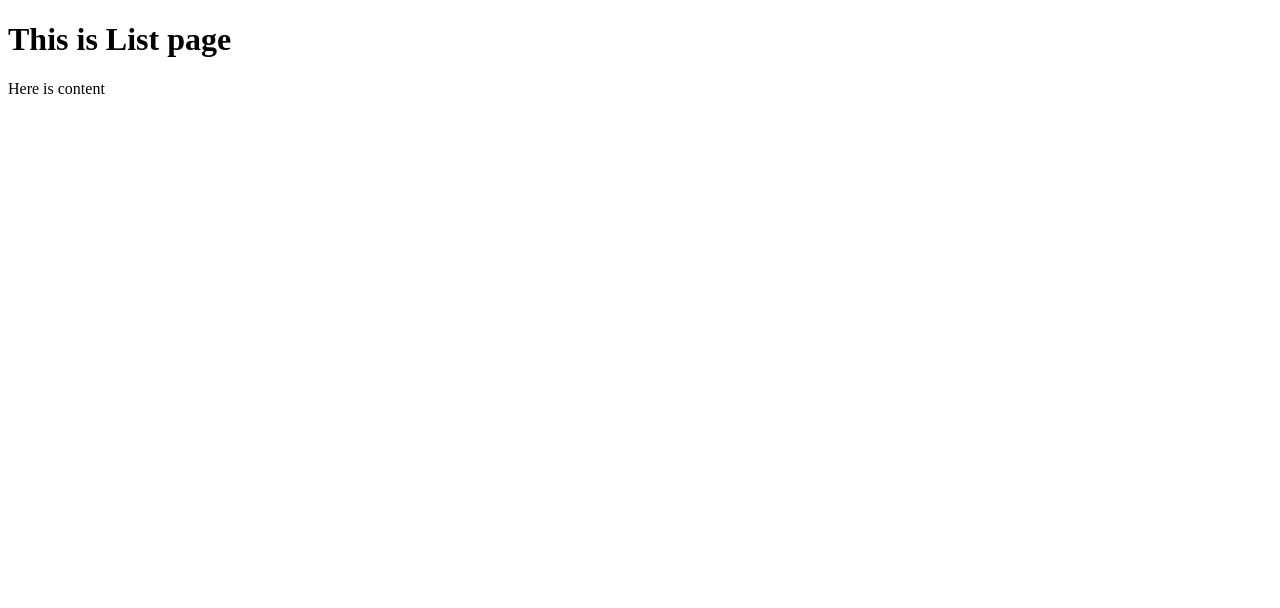
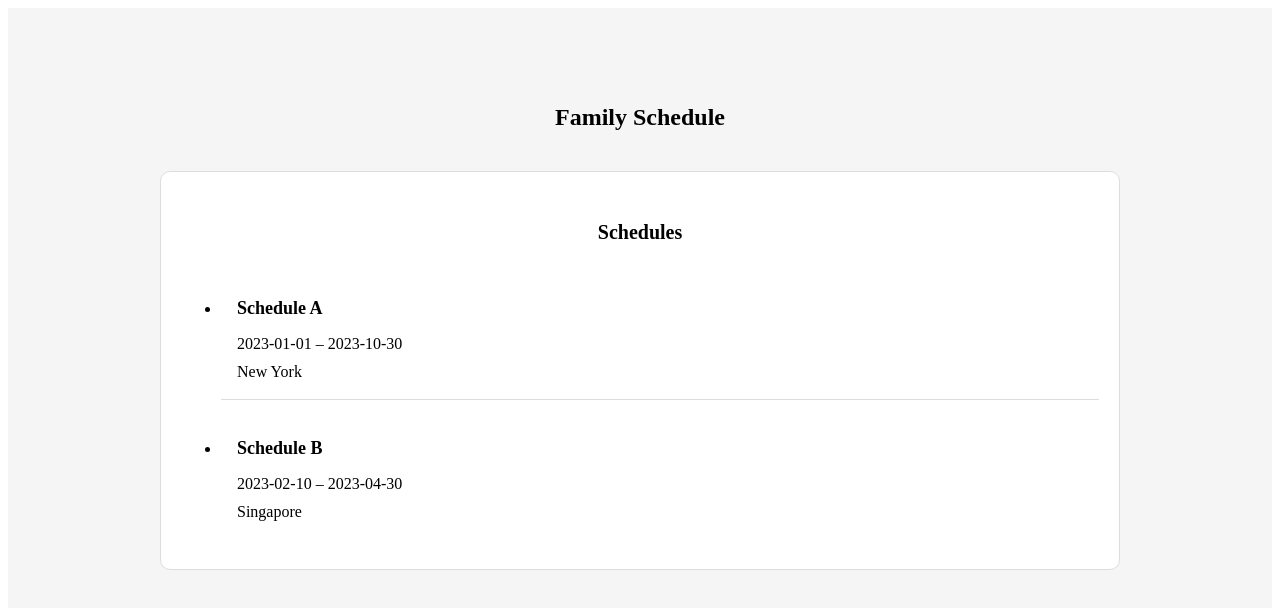
Before and after one commit to shusch/family-schedule, a React app: page / in a window 1280 px wide. Shown: the top 608 px of the page. Built offline with nearby package versions, Linux system fonts and the light colour scheme; the HTML template or start-up script is replaced by a standard one.

Commit message:
Add Home component

```diff
--- a/src/Router.tsx
+++ b/src/Router.tsx
@@ -1,13 +1,13 @@
 import { FC } from 'react';
 import { BrowserRouter, Route, Routes } from 'react-router-dom';
 
-import { List } from './pages/List';
+import { Home } from './pages/Home';
 
 export const Router: FC = () => {
   return (
     <BrowserRouter>
       <Routes>
-        <Route path='/' element={<List />} />
+        <Route path='/' element={<Home />} />
       </Routes>
     </BrowserRouter>
   );
--- /dev/null
+++ b/src/components/layout/Layout.tsx
@@ -0,0 +1,22 @@
+import { FC, ReactNode } from 'react';
+import { css } from '@emotion/react';
+
+export const Layout: FC<{ children: ReactNode }> = ({ children }) => {
+  return (
+    <div css={wrapper}>
+      <main css={mainContainer}>{children}</main>
+    </div>
+  );
+};
+
+const wrapper = css({
+  background: '#f5f5f5',
+  minHeight: '100%',
+});
+
+const mainContainer = css({
+  margin: '0 auto',
+  paddingTop: '80px',
+  width: '80%',
+  maxWidth: '960px',
+});
--- a/src/index.tsx
+++ b/src/index.tsx
@@ -1,13 +1,27 @@
 import { FC } from 'react';
 import { createRoot } from 'react-dom/client';
+import { Global, css } from '@emotion/react';
 
 import { Router } from './Router';
 
 const App: FC = () => {
   return (
-    <Router />
+    <>
+      <Global styles={style} />
+      <Router />
+    </>
   );
 };
+
+const style = css`
+  html,
+  body {
+    height: 100%;
+  }
+  #app {
+    height: 100%;
+  }
+`;
 
 const container = document.getElementById('app');
 if (!container) throw new Error('Failed to find the root element');
--- /dev/null
+++ b/src/pages/Home.tsx
@@ -0,0 +1,84 @@
+import { FC } from 'react';
+import { css } from '@emotion/react';
+
+import { Layout } from '@/components/layout/Layout';
+
+export const Home: FC = () => {
+  const schedules = [
+    {
+      id: 1,
+      name: 'Schedule A',
+      periodFrom: '2023-01-01',
+      periodTo: '2023-10-30',
+      destination: 'New York',
+    },
+    {
+      id: 2,
+      name: 'Schedule B',
+      periodFrom: '2023-02-10',
+      periodTo: '2023-04-30',
+      destination: 'Singapore',
+    },
+  ];
+  return (
+    <Layout>
+      <h1 css={headingMain}>Family Schedule</h1>
+      <div css={scheduleContainer}>
+        <h2 css={headingSchedule}>Schedules</h2>
+        <ul>
+          {schedules.map(schedule => (
+            <li css={scheduleItem} key={schedule.id}>
+              <h3 css={scheduleName}>{schedule.name}</h3>
+              <div css={schedulePeriod}>
+                {schedule.periodFrom} &ndash; {schedule.periodTo}
+              </div>
+              <div>{schedule.destination}</div>
+            </li>
+          ))}
+        </ul>
+      </div>
+    </Layout>
+  );
+};
+
+const headingMain = css({
+  fontSize: '24px',
+  fontWeight: 'bold',
+  marginBottom: '40px',
+  textAlign: 'center',
+});
+
+const scheduleContainer = css({
+  backgroundColor: '#fff',
+  border: '1px solid #ddd',
+  borderRadius: '10px',
+  padding: '32px 20px',
+});
+
+const headingSchedule = css({
+  fontSize: '20px',
+  fontWeight: 'bold',
+  marginBottom: '14px',
+  textAlign: 'center',
+});
+
+const scheduleItem = css({
+  borderBottom: '1px solid #ddd',
+  padding: '18px 16px',
+
+  '&:last-of-type': {
+    border: 'none',
+    paddingBottom: '0',
+  },
+});
+
+const scheduleName = css({
+  fontSize: '18px',
+  fontWeight: 'bold',
+  lineHeight: '1.4',
+  marginBottom: '14px',
+});
+
+const schedulePeriod = css({
+  marginBottom: '10px',
+});
--- a/src/pages/List.tsx
+++ /dev/null
@@ -1,10 +0,0 @@
-import { FC } from 'react';
-
-export const List: FC = () => {
-  return (
-    <>
-      <h1>This is List page</h1>
-      <p>Here is content</p>
-    </>
-  );
-}
```
Also changed, not shown: .eslintrc.yml.
